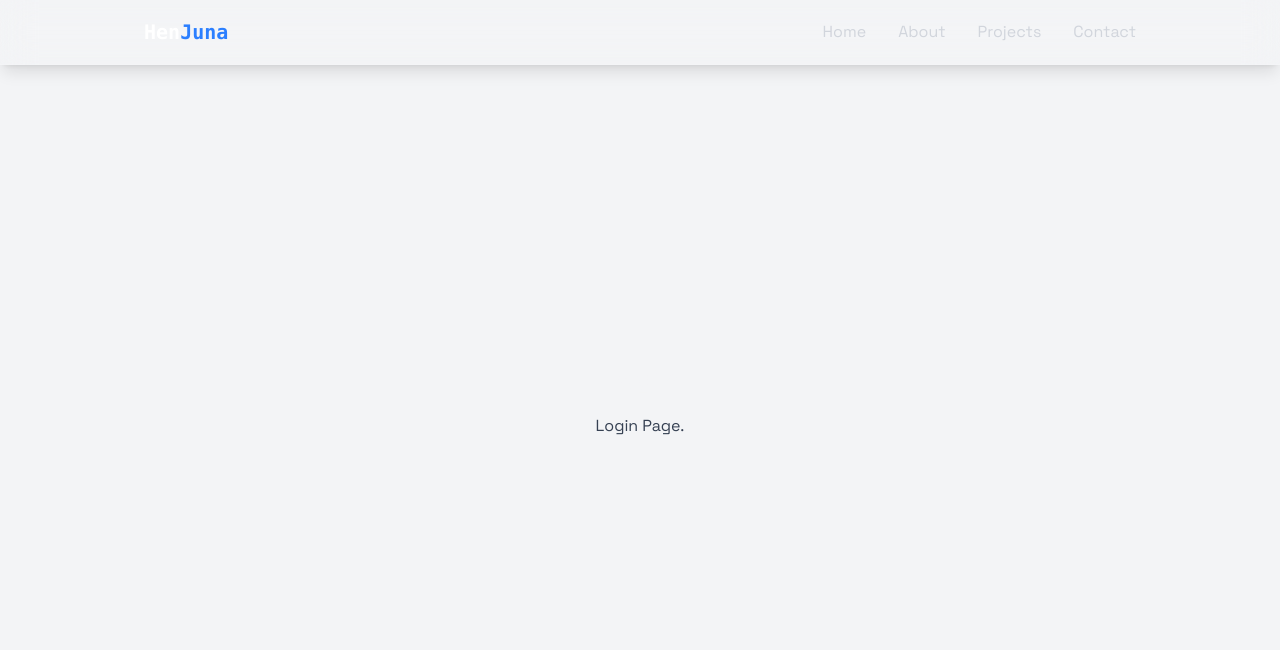
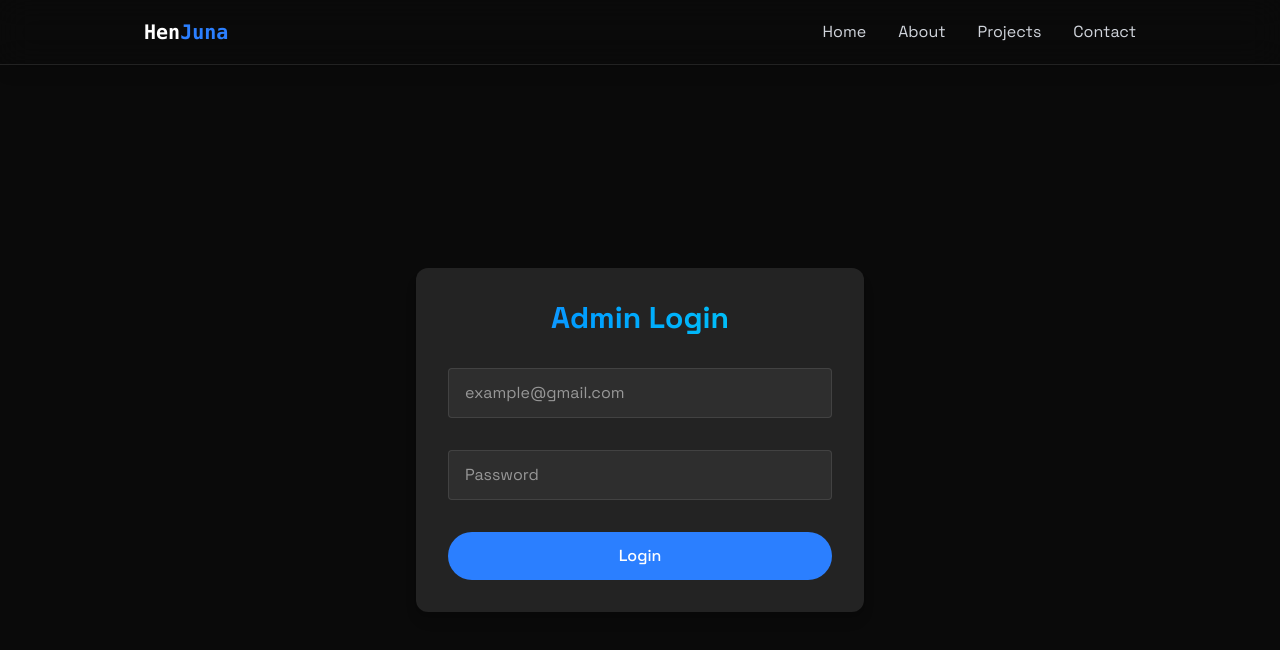
Before and after one commit to henjuna/juna-portfolio, a React (Vite) app: page /juna-portfolio/login in a window 1280 px wide. Shown: the top 650 px of the page. Built offline with nearby package versions, Linux system fonts and the light colour scheme; no server answers.

Commit message:
feat: implement login functionality with Firebase authentication and enhance UI

```diff
--- a/src/pages/Login.tsx
+++ b/src/pages/Login.tsx
@@ -1,9 +1,85 @@
+import { useState } from 'react';
+import { getAuth, signInWithEmailAndPassword } from 'firebase/auth';
+
 export const Login = () => {
+  const [email, setEmail] = useState('');
+  const [password, setPassword] = useState('');
+  const [error, setError] = useState(false);
+
+  const handleSubmit = async (e: React.FormEvent<HTMLFormElement>) => {
+    e.preventDefault();
+    const auth = getAuth();
+
+    try {
+      const userCredential = await signInWithEmailAndPassword(
+        auth,
+        email,
+        password,
+      );
+      console.log('Login successful:', userCredential.user);
+      setError(false);
+    } catch (error: any) {
+      console.error('Login failed:', error.message);
+      setError(true);
+    }
+  };
+
   return (
-    <div className="flex flex-col items-center justify-center min-h-screen bg-gray-100">
-      <h1 className="text-3xl font-bold mb-4">Login</h1>
-      <p className="text-gray-700">Login Page.</p>
-    </div>
+    <section
+      id="login"
+      className="min-h-screen flex items-center justify-center relative pt-20"
+    >
+      <div className="w-full max-w-md bg-white/10 p-8 rounded-xl shadow-lg">
+        <h1 className="text-3xl font-bold mb-8 bg-gradient-to-r from-blue-500 to-cyan-400 bg-clip-text text-transparent text-center">
+          Admin Login
+        </h1>
+        <form className="space-y-8" onSubmit={handleSubmit}>
+          <div className="relative">
+            <input
+              required
+              type="email"
+              placeholder="example@gmail.com"
+              className={`w-full bg-white/5 border rounded px-4 py-3 text-white transition focus:outline-none focus:bg-blue-500/5 ${
+                error
+                  ? 'border-red-500 focus:border-red-500'
+                  : 'border-white/10 focus:border-blue-500'
+              }`}
+              onChange={(e) => {
+                setEmail(e.target.value);
+                setError(false);
+              }}
+            />
+          </div>
+          <div className="relative">
+            <input
+              required
+              type="password"
+              placeholder="Password"
+              className={`w-full bg-white/5 border rounded px-4 py-3 text-white transition focus:outline-none focus:bg-blue-500/5 ${
+                error
+                  ? 'border-red-500 focus:border-red-500'
+                  : 'border-white/10 focus:border-blue-500'
+              }`}
+              onChange={(e) => {
+                setPassword(e.target.value);
+                setError(false);
+              }}
+            />
+          </div>
+          {error && (
+            <p className="text-red-500 text-sm text-center -mt-4">
+              Invalid email or password.
+            </p>
+          )}
+          <button
+            type="submit"
+            className="w-full bg-blue-500 text-white py-3 px-6 rounded-full font-medium transition relative overflow-hidden hover:-translate-y-0.5 hover:shadow-[0_0_15px_rgba(59,130,246,0.4)]"
+          >
+            Login
+          </button>
+        </form>
+      </div>
+    </section>
   );
 };
 export default Login;
```
